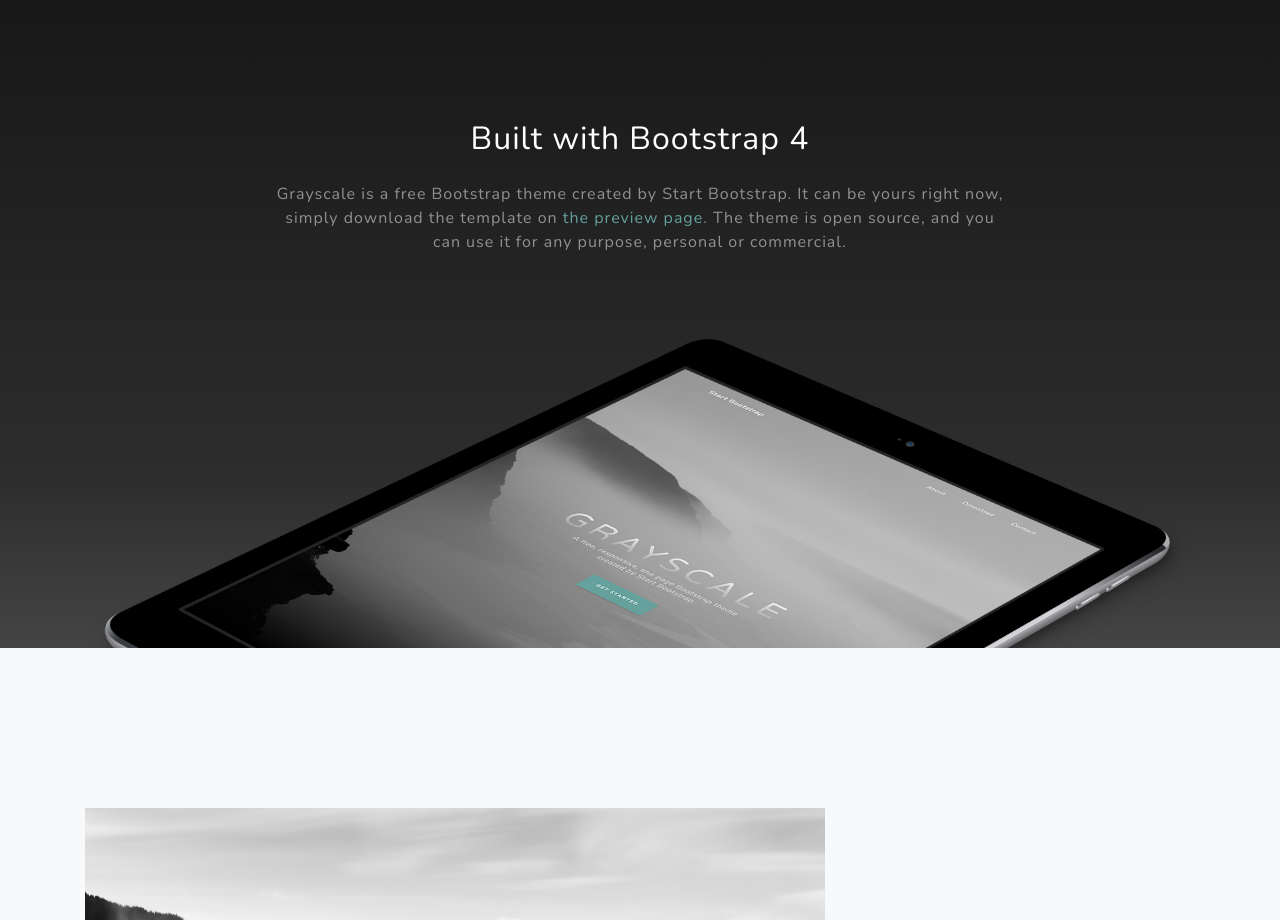
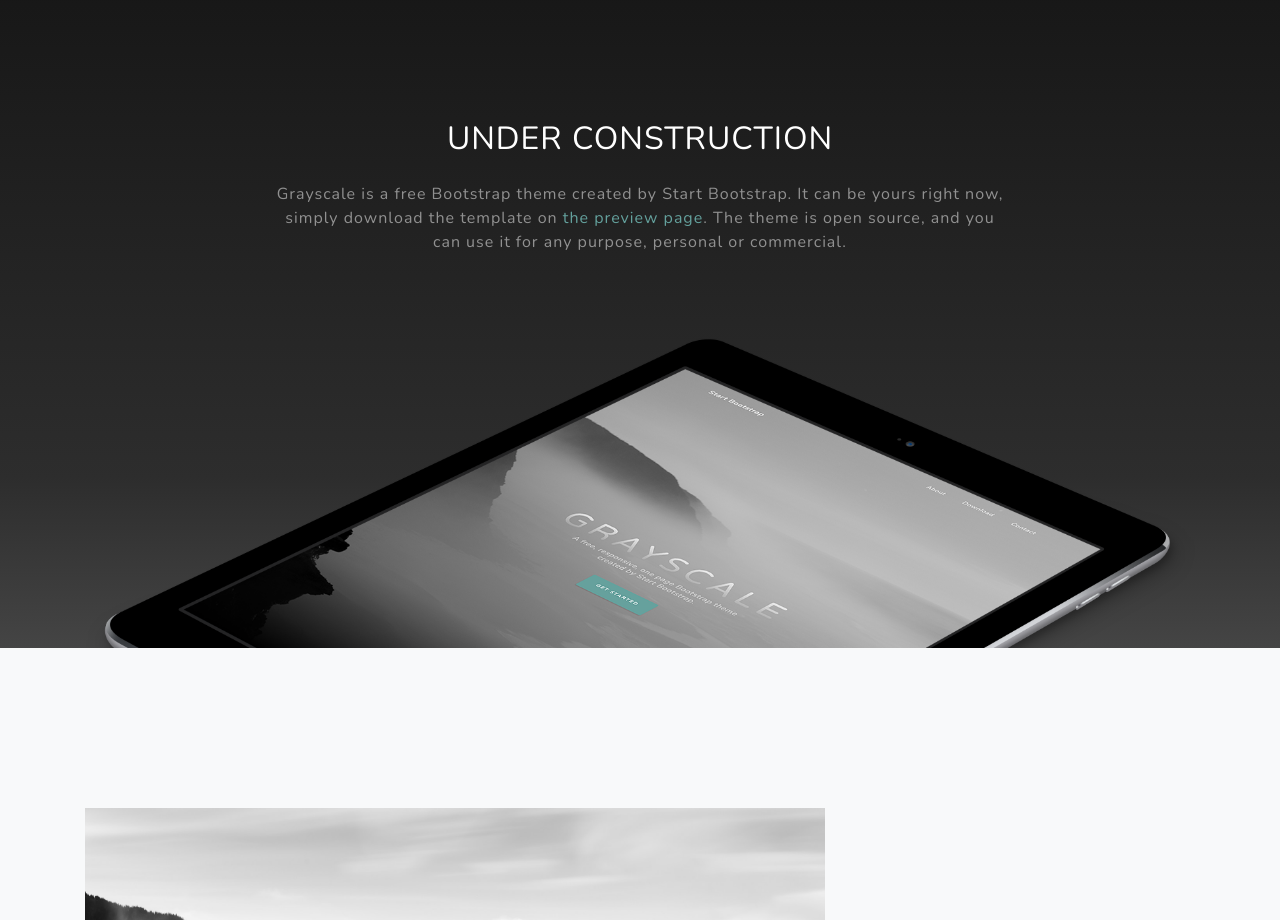
Before and after one commit to richierome/kyle_Pharase, a website: page index.html in a window 1280 px wide. Shown: the part 840-1760 px from the top of the page. Drawn offline with nearby package versions, Linux system fonts and the light colour scheme; files that its build step writes are made by us from their sources; files whose address does not match are found by name.

Commit message:
second push

```diff
--- a/index.html
+++ b/index.html
@@ -65,7 +65,7 @@
     <div class="container">
       <div class="row">
         <div class="col-lg-8 mx-auto">
-          <h2 class="text-white mb-4">Built with Bootstrap 4</h2>
+          <h2 class="text-white mb-4">UNDER CONSTRUCTION</h2>
           <p class="text-white-50">Grayscale is a free Bootstrap theme created by Start Bootstrap. It can be yours right now, simply download the template on
             <a href="http://startbootstrap.com/template-overviews/grayscale/">the preview page</a>. The theme is open source, and you can use it for any purpose, personal or commercial.</p>
         </div>
```
